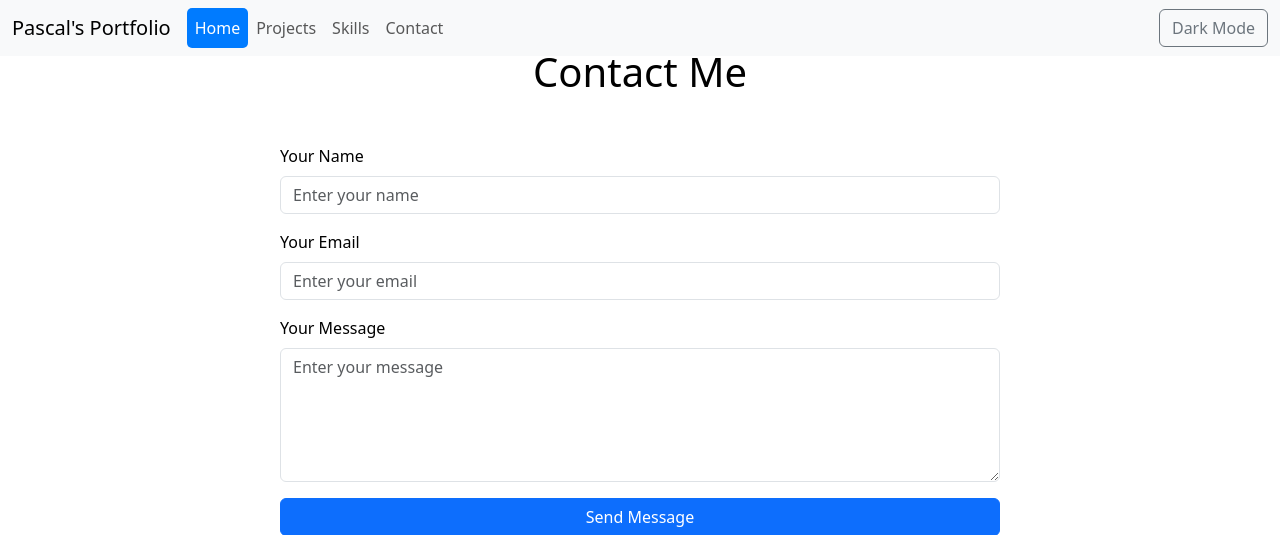
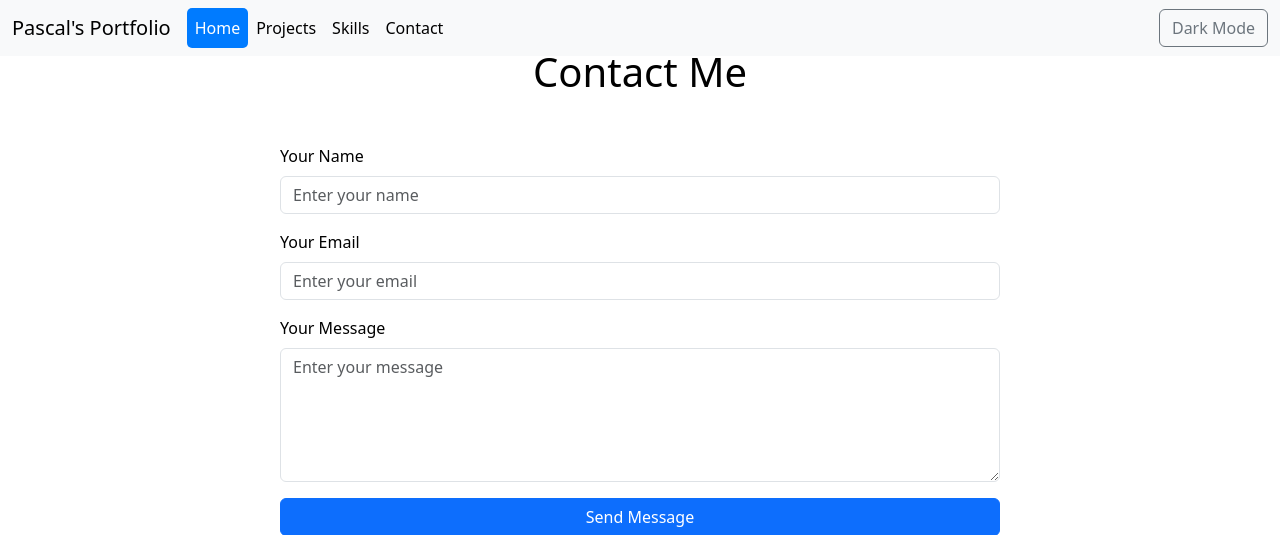
Before and after one commit to bongcoy/portfolio, a CodeIgniter 4 app: the page made by app/Views/contact.php in a window 1280 px wide. Shown: the top 535 px of the page. Run offline with PHP 8.4 and a stand-in for CodeIgniter, Linux system fonts and the light colour scheme; the template is opened without the code that fills it, so the values that code supplies are empty; some libraries are stand-ins or nearby versions.

Commit message:
Update main layout with improved dark mode support

```diff
--- a/app/Views/layouts/main.php
+++ b/app/Views/layouts/main.php
@@ -12,6 +12,7 @@
             --bg-color: #ffffff;
             --text-color: #000000;
             --navbar-bg: #f8f9fa;
+            --navbar-text-color: #000000;
             --footer-bg: #f8f9fa;
             --footer-text-color: #000000;
             --footer-link-color: #007bff;
@@ -21,7 +22,10 @@
         .dark-mode {
             --bg-color: #121212;
             --text-color: #ffffff;
-            --navbar-bg: #333;
+            --navbar-bg: #333333;
+            /* Darker navbar background */
+            --navbar-text-color: #ffffff;
+            /* Lighter text for navbar */
             --footer-bg: #1a1a1a;
             /* Darker footer background */
             --footer-text-color: #f1f1f1;
@@ -36,13 +40,14 @@
             color: var(--text-color);
         }
 
-        .navbar,
-        .footer {
+        /* Navbar */
+        .navbar {
             background-color: var(--navbar-bg);
         }
 
-        a {
-            color: var(--link-color);
+        .navbar .navbar-brand,
+        .navbar .nav-link {
+            color: var(--navbar-text-color);
         }
 
         /* Footer styles */
@@ -78,7 +83,7 @@
 
 <body>
     <!-- Navbar -->
-    <nav class="navbar navbar-expand-lg navbar-light bg-light fixed-top">
+    <nav class="navbar navbar-expand-lg fixed-top">
         <div class="container-fluid">
             <a class="navbar-brand" href="<?= base_url('/') ?>">Pascal's Portfolio</a>
             <button class="navbar-toggler" type="button" data-bs-toggle="collapse" data-bs-target="#navbarNav" aria-controls="navbarNav" aria-expanded="false" aria-label="Toggle navigation">
@@ -133,7 +138,6 @@
         </div>
     </footer>
 
-
     <script src="https://cdn.jsdelivr.net/npm/bootstrap@5.3.0/dist/js/bootstrap.bundle.min.js"></script>
 
     <!-- Dark mode toggle script -->
```
